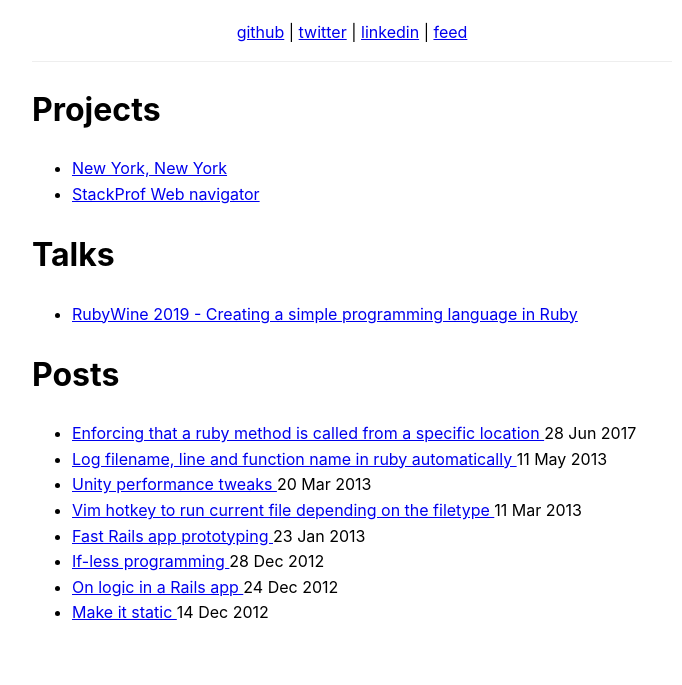
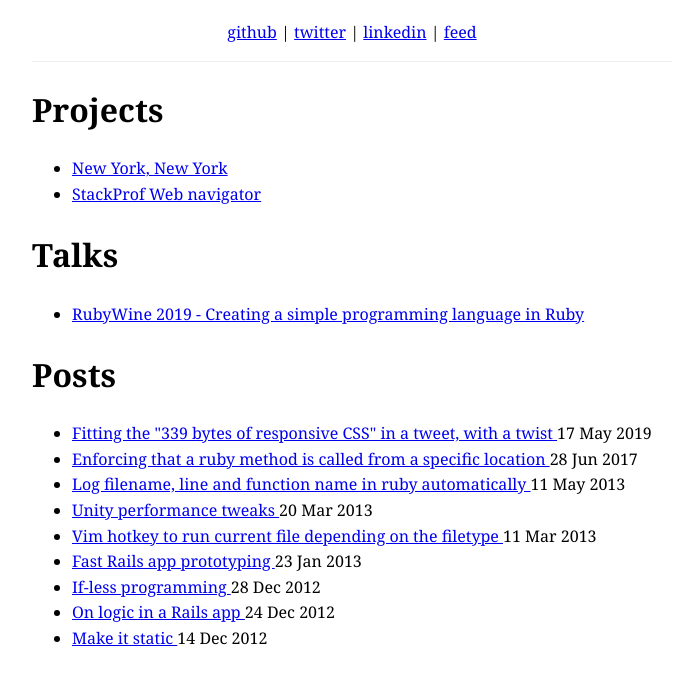
Before and after one commit to alisnic/alisnic.github.com, a Jekyll site: the page built from index.html, in a window 1280 px wide, cut to the strip 186-871 px from the top of the page. Shown: the whole strip, without its empty margins (288-970 px from the left). Built offline with Jekyll 4.4.1, drawn with Linux system fonts in a browser that asks for light colours; part of the change alters nothing that is shown.

Commit message:
Add post with css

````diff
--- a/_layouts/default.html
+++ b/_layouts/default.html
@@ -11,19 +11,20 @@
 
     <style>
       body {
-        font-family: -apple-system, system-ui, BlinkMacSystemFont, "Segoe UI", Roboto, "Helvetica Neue", Arial, sans-serif;
+        font-family: Georgia, serif;
         line-height: 1.6;
         max-width: 40rem;
         padding: 2rem;
         margin: auto;
       }
+
       img {
         max-width: 100%;
       }
+
       pre {
-        padding: 0.5rem 0;
-        border-top: 1px solid #eee;
-        border-bottom: 1px solid #eee;
+        border: 1px solid #eee;
+        border-width: 1px 0;
         overflow-y: scroll;
       }
 
--- /dev/null
+++ b/_posts/2019-05-17-fitting-339-bytes-of-responsive-css-it-a-tweet.markdown
@@ -0,0 +1,58 @@
+---
+layout: post
+title: Fitting the "339 bytes of responsive CSS" in a tweet, with a twist
+category: posts
+---
+
+Being amazed by how good and functional a web page can be by just
+[using 339 bytes of css](https://blog.koley.in/2019/339-bytes-of-responsive-css),
+I decided to play a bit with it and adapt it to my needs.
+
+The styling of the post you are reading right now, (minified, except syntax highlighting css) fits in a tweet.
+It has the following features:
+- responsive - looks good on any screen
+- is friendly to source code
+- does not use external fonts to save bytes and the planet
+- **it supports Safari's dark mode**
+
+Here's how the dark mode switching looks in action:
+
+![](/assets/fitting-339-bytes-of-responsive-css-it-a-tweet/dark-mode.gif)
+
+And here's the unminidied, annotated source:
+
+```css
+body {
+  font-family: Georgia, serif;
+  line-height: 1.6;
+  /* when you use relative units, stuff looks good on any screen */
+  max-width: 40rem;
+  padding: 2rem;
+  margin: auto;
+}
+
+img {
+  /* make sure that all images fit in the viewport */
+  max-width: 100%;
+}
+
+pre {
+  padding: 0.5rem 0;
+  /* Pre blocks don't wrap (and shouldn't). Scroll their content in case
+  they overflow so that the viewport size stays the same */
+  overflow-y: scroll;
+}
+
+@media (prefers-color-scheme:dark) {
+  body {
+    /* the dark mode just inverts everything, using a black background */
+    filter: invert(1);
+    background-color: black;
+  }
+  img {
+    /* the invert filter above inverts images as well, so we'll need
+    to revert that effect */
+    filter: invert(1);
+  }
+}
+```
--- a/index.html
+++ b/index.html
@@ -26,7 +26,7 @@ layout: default
 
 <h1>Projects</h3>
 <ul>
-  <li><a href="/nyny/">New York, New York</a></li>
+  <li><a href="http://alisnic.github.io/nyny/">New York, New York</a></li>
   <li><a href="https://github.com/alisnic/stackprof-webnav">StackProf Web navigator</a></li>
 </ul>
 
````
Also changed, not shown: assets/fitting-339-bytes-of-responsive-css-it-a-tweet/dark-mode.gif (added).
